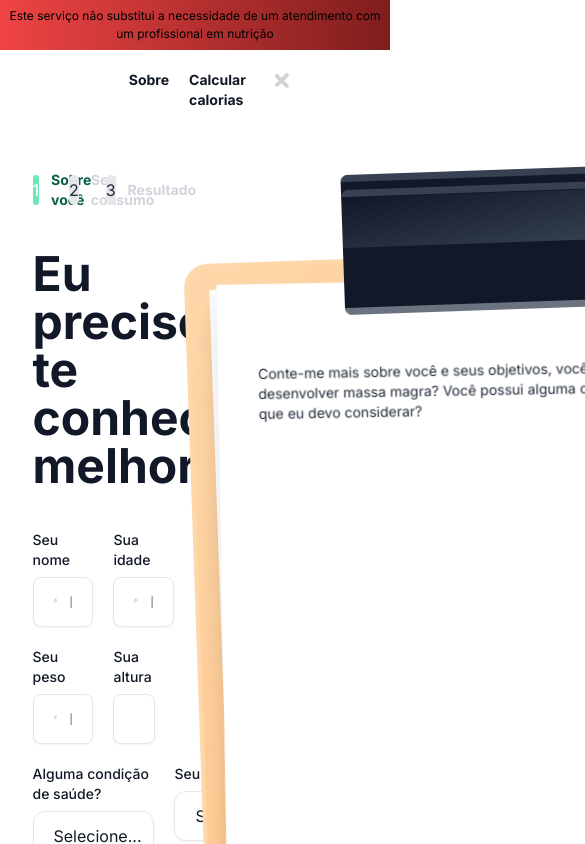
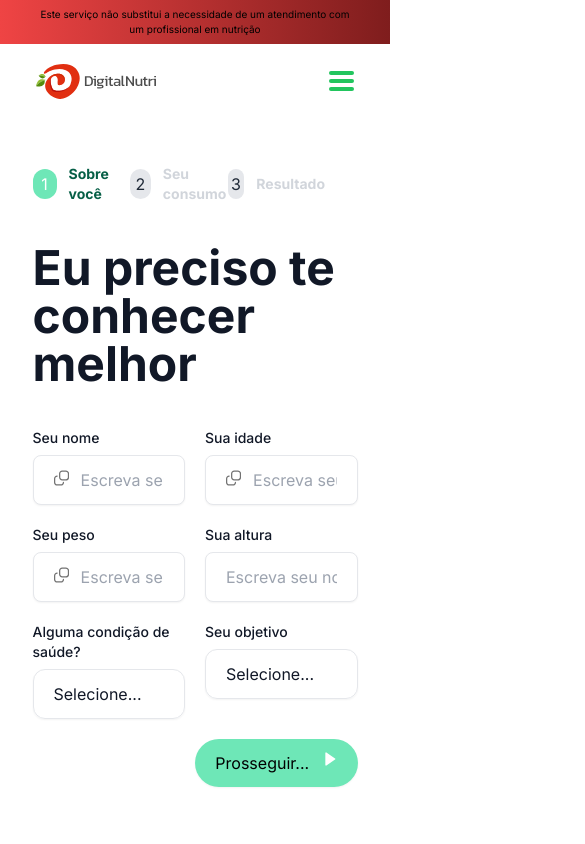
Before and after one commit to ofiliper/nutri-bot, a Next.js app: page /calcular-calorias in a window 390 px wide. Shown: the top 844 px of the page, 585 px wide, since content can reach past the window. Built offline with nearby package versions, Linux system fonts and the light colour scheme.

Commit message:
add responsive layout

```diff
--- a/src/app/calcular-calorias/PageComponent.tsx
+++ b/src/app/calcular-calorias/PageComponent.tsx
@@ -26,10 +26,10 @@ export default function PageComponent() {
     return (
         <PageContainer>
 
+            <div className="h-screen w-full overflow sm:overflow-hidden">
                 <div
                     className="
-                z-50
-                h-screen
+                    z-20
                     flex w-10/12
                     mx-auto
                     mt-[80px]
@@ -37,7 +37,7 @@ export default function PageComponent() {
 
                     <div className="flex-1 w-6/12">
 
-                    <div className="w-9/12 flex flex-col pt-10 justify-start h-screen">
+                        <div className="w-full sm:w-9/12 flex flex-col pt-10 justify-start h-screen">
 
                             <StepperField
                                 active={stepper}
@@ -81,8 +81,11 @@ export default function PageComponent() {
 
                     </div>
 
+                    <div className="hidden sm:block">
                         <BoardField />
+                    </div>
 
+                </div>
             </div>
 
         </PageContainer>
--- a/src/assets/icons/ArrowRightIcon.tsx
+++ b/src/assets/icons/ArrowRightIcon.tsx
@@ -14,7 +14,7 @@ export default function ArrowRightIcon({
 
         <svg
             fill="currentColor"
-            stroke-width="0"
+            strokeWidth="0"
             xmlns="http://www.w3.org/2000/svg"
             viewBox="0 0 24 24"
             height="1em"
--- a/src/assets/icons/TrashIcon.tsx
+++ b/src/assets/icons/TrashIcon.tsx
@@ -14,7 +14,7 @@ export default function TrashIcon({
             fill="none"
             width="1em"
             height="1em"
-            stroke-width="2"
+            strokeWidth="2"
             viewBox="0 0 24 24"
             stroke="currentColor"
             stroke-linecap="round"
--- a/src/components/default/BoardField/BoardField.tsx
+++ b/src/components/default/BoardField/BoardField.tsx
@@ -23,13 +23,12 @@ export default function BoardField() {
 
 
     return (
-        <>
         <div
             style={{
                 animation: "appear_a .8s",
                 animationFillMode: "forwards",
             }}
-                className="flex relative items-end relative rotate-[-2deg]">
+            className="flex h-screen relative items-end relative rotate-[-2deg] left-[-40px]">
 
             <div className="w-full absolute top-0 w-full h-[200px] flex items-start justify-center ">
                 <div
@@ -67,7 +66,7 @@ export default function BoardField() {
                     h-[90%]
                     rounded-t-3xl
                     p-10 flex justify-center
-                    border-4 border-orange-200
+                    border-4 border-orange-200 relative
                     `
                 }
             >
@@ -76,7 +75,8 @@ export default function BoardField() {
                         animation: "appear_b .8s",
                         animationFillMode: "forwards",
                     }}
-                        className="bg-gray-50  w-11/12 h-screen p-10 shadow-xl absolute" />
+                    className="bg-gray-50 absolute h-screen
+                    w-11/12 p-10 shadow-xl rotate-[1deg]" />
 
                 <div
                     style={{
@@ -85,7 +85,7 @@ export default function BoardField() {
                     }}
                     className="bg-white absolute
                         w-11/12 mx-auto text-sm text-gray-800
-                        h-screen px-10 py-20 shadow-xl rotate-[1deg]">
+                        h-screen px-10 py-20 shadow-xl">
 
                     <p>
                         {
@@ -99,6 +99,5 @@ export default function BoardField() {
         </div>
 
 
-        </>
     )
 }
--- a/src/components/default/PageHeader/PageHeader.tsx
+++ b/src/components/default/PageHeader/PageHeader.tsx
@@ -5,7 +5,7 @@ import { useState } from "react";
 
 export default function PageHeader() {
 
-    const [showMenu, setShowMenu] = useState<boolean>(true);
+    const [showMenu, setShowMenu] = useState<boolean>(false);
 
     const menuOptions = [
         {
@@ -27,39 +27,71 @@ export default function PageHeader() {
     return (
         <>
             <div className="
+            py-[7px]
+            px-[40px] sm:px-auto
+            text-center
+            text-[10px] sm:text-[12px]
             bg-gradient-to-r from-red-500 to-red-900
-            text-center
-            text-[12px]
-            py-[7px]">
+            ">
                 Este serviço não substitui a necessidade de um atendimento com um profissional em nutrição
             </div>
             <div className="z-50 w-full absolute">
 
-                <div className="relative z-50 w-9/12 mx-auto flex justify-between items-center py-5 px-20 rounded-full">
+                <div className={`
+                     relative
+                     z-50
+                     mx-auto
+                     flex
+                     justify-between
+                     items-center
+                     py-5
+                     px-5 sm:px-20
+                     w-11/12 sm:w-9/12
+                     rounded-full
+                `}>
 
+                    <div>
                         <a href="/">
                             <Image
                                 src="/digital-nutri.svg"
                                 width={140}
                                 height={0}
-                            alt="Digital Nutri" />
+                                alt="Digital Nutri"
+                                className="w-[120px] sm:w-[150px]"
+                            />
                         </a>
+                    </div>
 
                     <div className="flex">
 
                         <ul className={`
-                            flex gap-5
                             mr-5
+                            flex
+                            flex-col sm:flex-row
+                            items-center
+                            justify-center sm:justify-start
+                            gap-10 sm:gap-5
+                            ease-linear
                             transition-all
-                            ease-linear
+                            bg-red-900 sm:bg-transparent
+                            fixed sm:relative
+                            top-0
+                            left-0
+                            w-[100%] sm:w-auto
+                            h-screen sm:h-auto
                             ${showMenu ?
                                 'opacity-1 visible' :
                                 'opacity-0 invisible'}`}>
                             {
                                 menuOptions &&
                                 menuOptions.map((item, i) =>
-                                    <li key={i} className="font-bold text-sm text-gray-900">
-                                        <a href={item.permalink}>{item.label}</a></li>)
+                                    <li
+                                        key={i}
+                                        className="font-bold
+                                        text-[32px] sm:text-sm
+                                        text-sm text-gray-900
+                                    ">
+                                        <a href={item.permalink} rel="follow">{item.label}</a></li>)
                             }
                         </ul>
 
--- a/src/components/home/Banner/BannerText.tsx
+++ b/src/components/home/Banner/BannerText.tsx
@@ -20,19 +20,34 @@ export default function BannerText() {
     return (
         <div className="w-[600px] text-center z-40 relative">
 
-            <h1 className="text-[86px] relative
-            leading-tight mb-5
+            <h1 className="
+            text-[58px] sm:text-[86px]
+            relative
+            leading-tight
+            mb-5
             font-sans font-extrabold
             bg-gradient-to-br from-red-950 via-indigo-800
-            text-transparent bg-clip-text">
+            text-transparent
+            bg-clip-text">
                 Qual é o seu objetivo?
             </h1>
 
-            <p className="w-[420px] mx-auto text-sm text-gray-900">
+            <p className="
+            w-[90%] sm:w-[420px]
+            mx-auto
+            mb-[30px]
+            text-sm
+            text-gray-900">
                 Clique abaixo e faça o cálculo estimado de calorias que você consumiu hoje. <br />
                 Atenção: Este serviço não substitui a necessidade de um acompanhamento nutricional.</p>
 
-            <div className="mt-[60px] flex justify-around">
+            <div className="
+            flex
+            flex-col sm:flex-row
+            items-center
+            justify-around
+            gap-[20px]
+            ">
                 {
                     options &&
                     options.map((item, i) => {
--- a/src/components/layout/PageContainer.tsx
+++ b/src/components/layout/PageContainer.tsx
@@ -2,11 +2,12 @@ import PageHeader from "../default/PageHeader/PageHeader";
 
 interface IPageContainer {
     children: React.ReactElement;
+    className?: string;
 }
 
-export default function PageContainer({ children }: IPageContainer) {
+export default function PageContainer({ children, className }: IPageContainer) {
     return (
-        <div>
+        <div className={className}>
             <PageHeader />
             {children && (children)}
         </div>
```
Also changed, not shown: src/components/calcular-calorias/Form/FormUserData/FormUserData.tsx (+2 -15 lines), src/components/default/BoardField/board-field-style.css (+0 -14 lines). Lines whose indentation alone changed are shown as unchanged.
